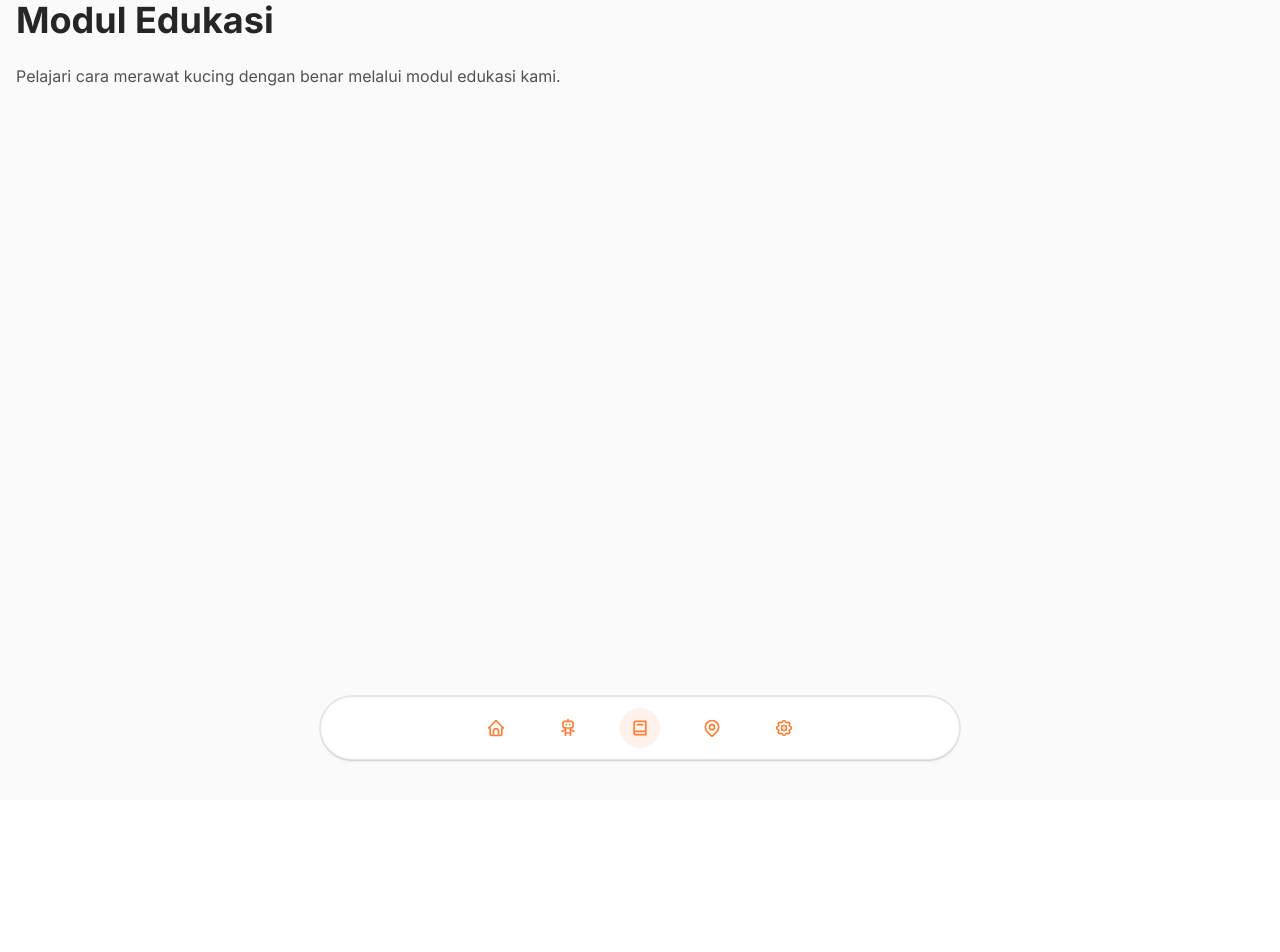
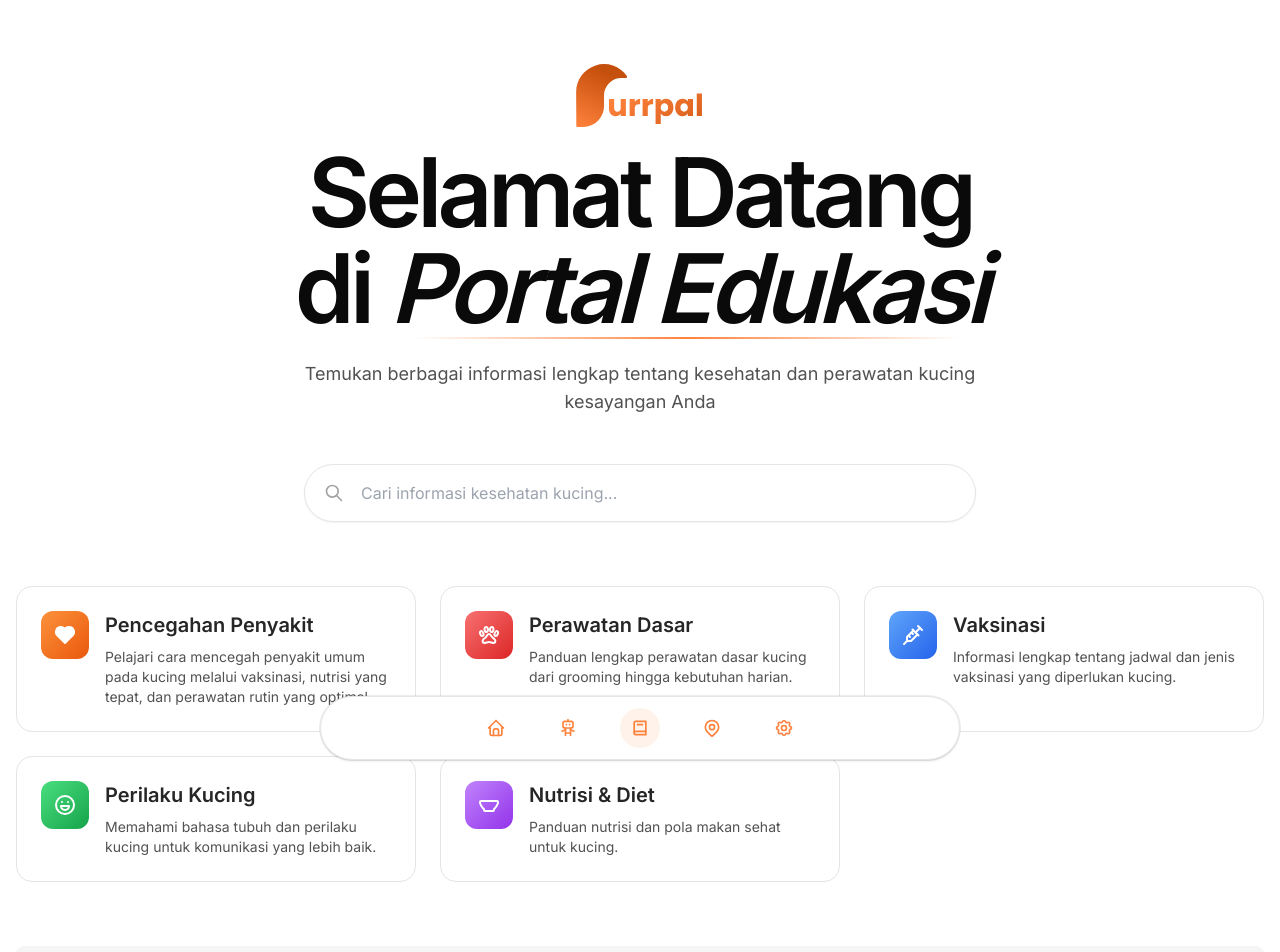
Before and after one commit to Hidayattt24/PURRPAL, a Next.js app: page /main/modul in a window 1280 px wide. Shown: the top 952 px of the page. Before the commit the page ends 800 px from the top, so only its background shows below. Built offline with nearby package versions, Linux system fonts and the light colour scheme.

Commit message:
feat : modul edukasi page

```diff
--- a/src/app/main/modul/page.tsx
+++ b/src/app/main/modul/page.tsx
@@ -1,10 +1,131 @@
 "use client";
 
+import { motion } from "framer-motion";
+import { LineShadowText } from "@/components/magicui/line-shadow-text";
+import { IconPaw, IconHeartFilled, IconVaccine, IconMoodHappy, IconBowl, IconSearch } from "@tabler/icons-react";
+import Link from "next/link";
+import { useState } from "react";
+
+const modules = [
+  {
+    id: "pencegahan-penyakit",
+    title: "Pencegahan Penyakit",
+    description: "Pelajari cara mencegah penyakit umum pada kucing melalui vaksinasi, nutrisi yang tepat, dan perawatan rutin yang optimal.",
+    icon: <IconHeartFilled className="w-6 h-6" />,
+    color: "from-orange-400 to-orange-600",
+  },
+  {
+    id: "perawatan-dasar",
+    title: "Perawatan Dasar",
+    description: "Panduan lengkap perawatan dasar kucing dari grooming hingga kebutuhan harian.",
+    icon: <IconPaw className="w-6 h-6" />,
+    color: "from-red-400 to-red-600",
+  },
+  {
+    id: "vaksinasi",
+    title: "Vaksinasi",
+    description: "Informasi lengkap tentang jadwal dan jenis vaksinasi yang diperlukan kucing.",
+    icon: <IconVaccine className="w-6 h-6" />,
+    color: "from-blue-400 to-blue-600",
+  },
+  {
+    id: "perilaku",
+    title: "Perilaku Kucing",
+    description: "Memahami bahasa tubuh dan perilaku kucing untuk komunikasi yang lebih baik.",
+    icon: <IconMoodHappy className="w-6 h-6" />,
+    color: "from-green-400 to-green-600",
+  },
+  {
+    id: "nutrisi",
+    title: "Nutrisi & Diet",
+    description: "Panduan nutrisi dan pola makan sehat untuk kucing.",
+    icon: <IconBowl className="w-6 h-6" />,
+    color: "from-purple-400 to-purple-600",
+  },
+];
+
 export default function ModulPage() {
+  const [searchQuery, setSearchQuery] = useState("");
+  const shadowColor = "#FF823C";
+
+  const filteredModules = modules.filter(module =>
+    module.title.toLowerCase().includes(searchQuery.toLowerCase()) ||
+    module.description.toLowerCase().includes(searchQuery.toLowerCase())
+  );
+
   return (
-    <div className="container mx-auto px-4">
-      <h1 className="text-4xl font-bold text-neutral-800 mb-6">Modul Edukasi</h1>
-      <p className="text-neutral-600">Pelajari cara merawat kucing dengan benar melalui modul edukasi kami.</p>
+    <div className="min-h-screen bg-white px-4 py-16">
+      {/* Header Section */}
+      <div className="max-w-7xl mx-auto mb-16 text-center">
+        <div className="flex justify-center mb-4">
+          <img
+            src="/icon/iconname.svg"
+            alt="PurrPal Logo"
+            className="h-16 w-auto"
+          />
+        </div>
+        <h2 className="text-balance text-5xl font-semibold leading-none tracking-tighter sm:text-6xl md:text-7xl lg:text-8xl mb-4">
+          Selamat Datang di{" "}
+          <LineShadowText className="italic" shadowColor={shadowColor}>
+            Portal Edukasi
+          </LineShadowText>
+        </h2>
+        <p className="text-lg text-neutral-600 max-w-3xl mx-auto mt-6">
+          Temukan berbagai informasi lengkap tentang kesehatan dan perawatan kucing kesayangan Anda
+        </p>
+
+        {/* Search Bar */}
+        <div className="max-w-2xl mx-auto relative mt-12">
+          <div className="relative">
+            <input
+              type="text"
+              placeholder="Cari informasi kesehatan kucing..."
+              value={searchQuery}
+              onChange={(e) => setSearchQuery(e.target.value)}
+              className="w-full px-6 py-4 rounded-full border border-neutral-200 shadow-sm focus:outline-none focus:ring-2 focus:ring-[#FF823C] focus:border-transparent pl-14"
+            />
+            <IconSearch className="absolute left-5 top-1/2 transform -translate-y-1/2 text-neutral-400 w-5 h-5" />
+          </div>
+        </div>
+      </div>
+
+      {/* Modules Grid */}
+      <div className="max-w-7xl mx-auto grid grid-cols-1 md:grid-cols-2 lg:grid-cols-3 gap-6">
+        {filteredModules.map((module, idx) => (
+          <motion.div
+            key={module.id}
+            initial={{ opacity: 0, y: 20 }}
+            animate={{ opacity: 1, y: 0 }}
+            transition={{ duration: 0.5, delay: idx * 0.1 }}
+          >
+            <Link href={`/main/modul/${module.id}`}>
+              <div className="bg-white rounded-2xl border border-neutral-200 p-6 hover:border-[#FF823C] transition-all duration-300 group h-full">
+                {/* Module Header */}
+                <div className="flex items-start gap-4">
+                  <div className={`p-3 rounded-xl bg-gradient-to-br ${module.color} text-white`}>
+                    {module.icon}
+                  </div>
+                  <div>
+                    <h3 className="text-xl font-semibold text-neutral-800 group-hover:text-[#FF823C] transition-colors">
+                      {module.title}
+                    </h3>
+                    <p className="text-sm text-neutral-600 mt-2">
+                      {module.description}
+                    </p>
+                  </div>
+                </div>
+              </div>
+            </Link>
+          </motion.div>
+        ))}
+      </div>
+
+      {/* Disclaimer */}
+      <div className="max-w-7xl mx-auto mt-16">
+        <p className="text-sm text-neutral-600 text-center px-4 py-3 bg-neutral-100 rounded-lg">
+          Disclaimer: Informasi dalam portal ini bersifat edukatif dan tidak menggantikan konsultasi langsung dengan dokter hewan. Selalu konsultasikan masalah kesehatan kucing Anda dengan profesional veteriner yang qualified.
+        </p>
+      </div>
     </div>
   );
 }
```
